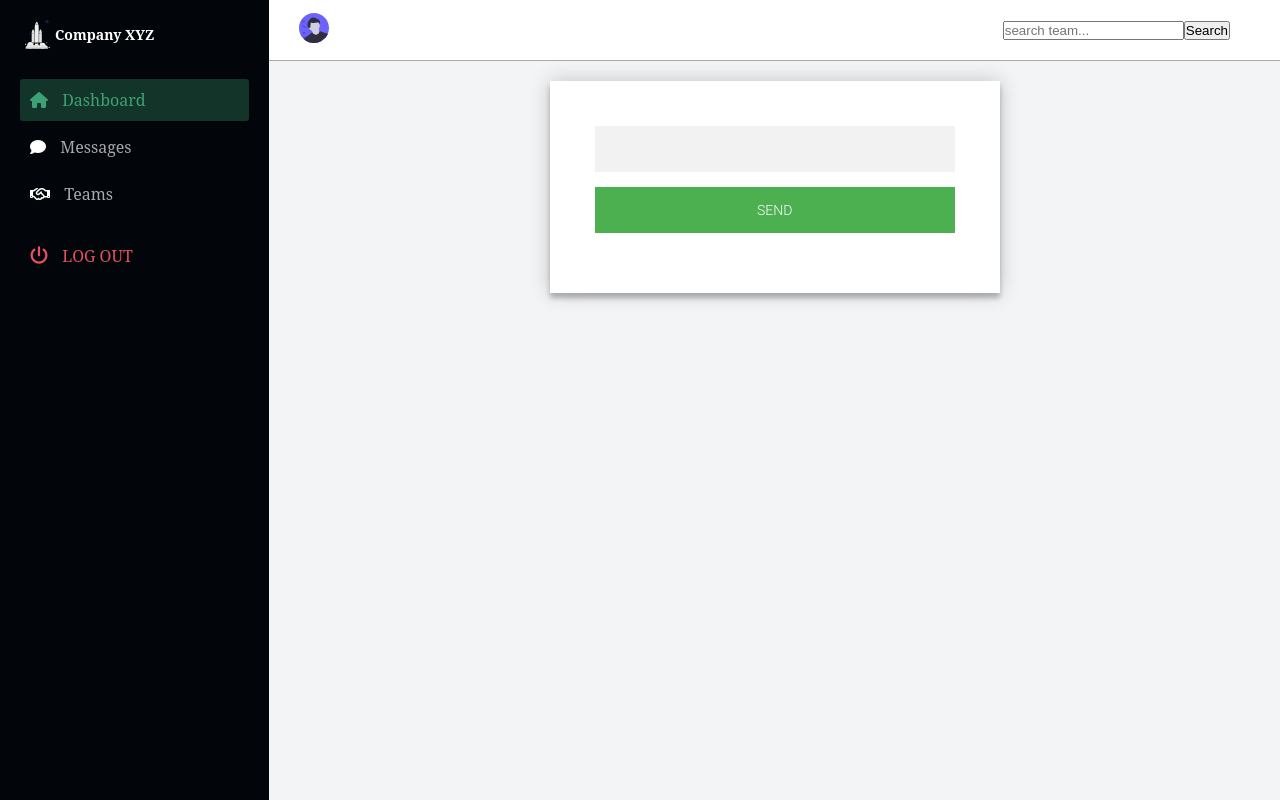
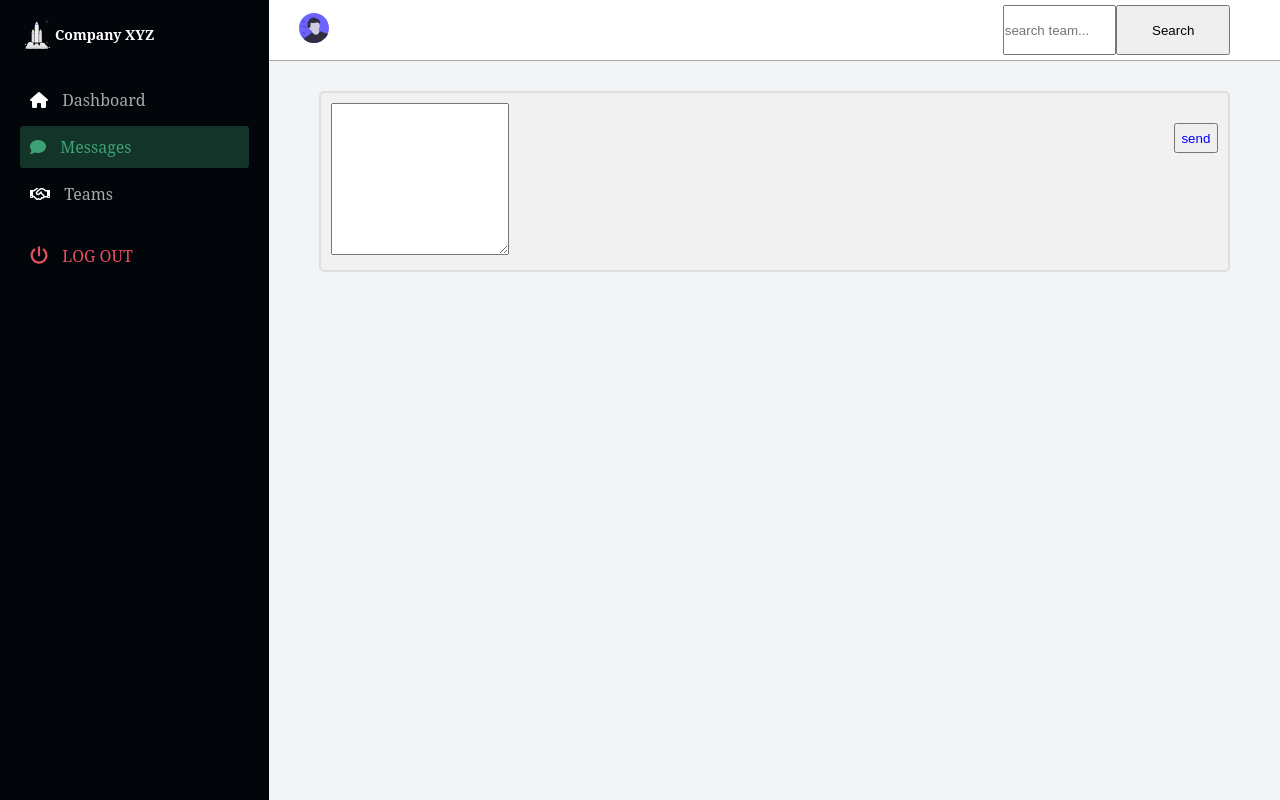
Before and after one commit to sorXCode/user-management, a Flask app: a page that uses templates/base.html in a window 1280 px wide. Run offline with Flask 2, Linux system fonts and the light colour scheme; a user stored in the database is signed in; data comes from the database, SQL or seed files in the repository; tables that the repository leaves empty hold one stand-in row (values such as "Sample post"); some libraries are stand-ins or nearby versions; some web fonts are replaced.

Commit message:
added messages styles

```diff
--- a/message/views.py
+++ b/message/views.py
@@ -21,7 +21,7 @@ class Messages(MethodView):
 
     def post(self, user_email):
         receiver = User.get_user(user_email)
-        message = request.form.get("message")
+        message = request.args.get("message")
         if message:
             message = Message.send_message(receiver, current_user, message)
 
--- /dev/null
+++ b/static/css/chat.css
@@ -0,0 +1,78 @@
+
+p {
+    text-align:justify;
+}
+/* Chat conversations */
+.conversation {
+    border: 2px solid #dedede;
+    background-color: #f1f1f1;
+    border-radius: 5px;
+    padding: 10px;
+    margin: 10px 0;
+  }
+
+  input{
+      width: 93%;
+      height: 50px;
+      size: 20pt;
+  }
+  .right {
+      float: right;
+  }
+
+  button {
+      width: 5%;
+      height: 30px;
+      color: blue;
+      margin-top: 20px;
+  }
+  /* Darker chat conversation */
+  .darker {
+    border-color: #ccc;
+    background-color: #ddd;
+  }
+
+  /* Clear floats */
+  .conversation::after {
+    content: "";
+    clear: both;
+    display: table;
+  }
+
+  /* Style images */
+  .conversation img {
+    float: left;
+    max-width: 60px;
+    width: 100%;
+    margin-right: 20px;
+    border-radius: 50%;
+  }
+
+  /* Style the right image */
+  .conversation img.right {
+    float: right;
+    margin-left: 20px;
+    margin-right:0;
+  }
+
+  /* Style time text */
+  .time-right {
+    float: right;
+    color: #aaa;
+  }
+
+  /* Style time text */
+  .time-left {
+      float: left;
+      color: #999;
+    }
+
+    .author-right {
+      float: right;
+      color: green;
+    }
+
+    .author-left {
+      float: left;
+      color: blue;
+    }
--- a/static/css/style.css
+++ b/static/css/style.css
@@ -514,6 +514,10 @@ main{
  height:inherit
 }
 
+a, a:visited, a:hover, a:active {
+  color: inherit;
+}
+
 
 @media only screen and (max-width: 978px){
   .container{
--- a/static/css/users.css
+++ b/static/css/users.css
@@ -20,7 +20,7 @@
 
 .list{
     display: grid;
-    grid-template-columns: 5fr 1fr 1fr 1fr;
+    grid-template-columns: 5fr 1fr 1fr 1fr 1fr;
     gap: 30px;
     margin: 20px 20px;
     border-bottom: 1px solid #cecfd5;
--- a/templates/base.html
+++ b/templates/base.html
@@ -70,22 +70,22 @@
             </div>
 
             <div class="sidebar_menu">
-                <div class="sidebar_link active_menu_link">
+                <div class="sidebar_link" id="dashboard">
                     <i class="fa fa-home"></i>
                     <a href="{{ url_for('user_bp.dashboard') }}">Dashboard</a>
                 </div>
                 {% if current_user.is_admin or current_user.is_super_admin %}
-                <div class="sidebar_link">
+                <div class="sidebar_link", id="users">
                     <i class="fa fa-user-secret"></i>
                     <a href="{{ url_for('user_bp.users') }}">User Management</a>
                 </div>
                 {% endif %}
-                <div class="sidebar_link">
+                <div class="sidebar_link" id="messages">
                     <i class="fa fa-comment"></i>
                     <a href="{{url_for("message_bp.recent_messages")}}">Messages</a>
                 </div>
 
-                <div class="sidebar_link">
+                <div class="sidebar_link" id="teams">
                     <i class="fa fa-handshake-o"></i>
                     <a href="{{ url_for('team_bp.teams') }}">Teams</a>
                 </div>
@@ -110,6 +110,18 @@
                 });
             }
         }
+        $(document).ready(function (){
+            {% set path= request.path.split("/")[1] %}
+            {% if path=="users" %}
+                $("#users").addClass("active_menu_link")
+            {% elif path=="messages" %}
+                $("#messages").addClass("active_menu_link")
+            {% elif path=="teams" %}
+                $("#teams").addClass("active_menu_link")
+            {% else %}
+                $("#dashboard").addClass("active_menu_link")
+            {% endif %}
+        })
         {% block scripts %}{% endblock %}
     </script>
     </div>
--- a/templates/chat.html
+++ b/templates/chat.html
@@ -1,13 +1,46 @@
 {% extends 'base.html' %}
 
+{% block header_imports %}
+<link rel="stylesheet" href="{{ url_for('static', filename='css/chat.css') }}">
+{% endblock %}
 {% block content %}
+
 {% for message in messages %}
-    {{message.sender}}: {{message.message}}
-    <hr>
+{% if message.sender.id != current_user.id %}
+  <div class="conversation darker">
+    <div class="author-right">
+        {{message.sender.email.split("@")[0]}}
+    </div>
+    <br>
+    <p>{{message.message}}</p>
+    <span class="time-left">{{message.sent_at}}</span>
+</div>
+{% else %}
+<div class="conversation">
+    <div class="author-left">
+        {{message.sender.email.split("@")[0]}}
+    </div>
+    <br>
+    <p>{{message.message}}</p>
+    <span class="time-right">{{message.sent_at}}</span>
+</div>
+{% endif %}
 {% endfor %}
-<form action={{url_for('message_bp.message', user_email=user_email)}} method="post">
-    <input type="text" name="message" id="message">
-    <input type="submit" value="Send">
-</form>
+
+<div class="conversation">
+    <textarea name="message" id="message" rows="10"></textarea>
+    <button class="right" onclick="send_message()">send</button>
+</div>
 
 {% endblock %}
+
+{% block scripts %}
+function send_message(){
+    var value = $("#message").val();
+    console.log(value)
+    if (value){
+        $.post(`{{url_for("message_bp.message", user_email=user_email)}}?message=${value}`, (data, status)=>{
+            location.reload();
+    })
+}}
+{% endblock %}
```
Also changed, not shown: templates/messages.html (+15 -5 lines), templates/teams.html (+6 -1 lines), templates/users.html (+9 -1 lines).
